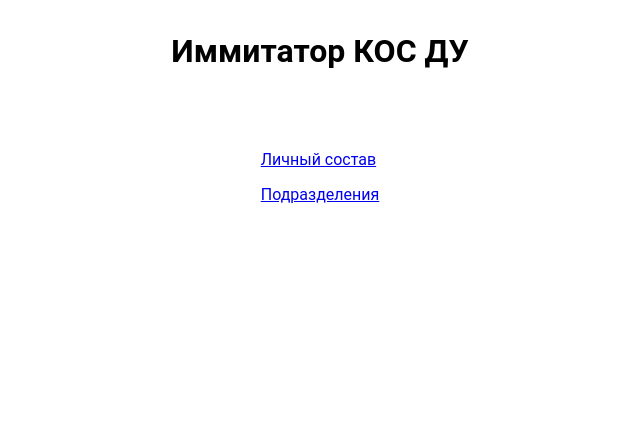
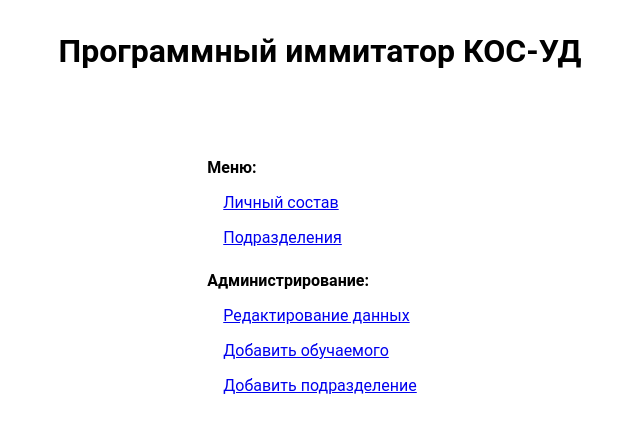
Before and after one commit to alexmitroff/kos_imitator, a Django app: page / in a window 1280 px wide. Shown: the top 433 px of the page, without its empty margins (320-960 px from the left). Run offline with Django 3.2, Linux system fonts and the light colour scheme.

Commit message:
Update index page

```diff
--- a/exercises/views.py
+++ b/exercises/views.py
@@ -40,4 +40,4 @@ class ImportRequest(ImportBase):
 
 class Index(ImportBase):
     template = 'index.html'
-    page_title = 'Иммитатор КОС ДУ'
+    page_title = 'Программный иммитатор КОС-УД'
--- a/templates/index.html
+++ b/templates/index.html
@@ -2,10 +2,13 @@
 
 {% block main %}
 <ul>
-<!--    <p><b>Страницы:</b></p>-->
+    <p><b>Меню:</b></p>
     <li><a href="{% url 'users:list' %}">Личный состав</a></li>
     <li><a href="{% url 'users:groups' %}">Подразделения</a></li>
-<!--    <p><b>API:</b></p>-->
+    <p><b>Администрирование:</b></p>
+    <li><a href="/moodle/">Редактирование данных</a></li>
+    <li><a href="/moodle/auth/user/add/">Добавить обучаемого</a></li>
+    <li><a href="/moodle/users/studygroup/add/">Добавить подразделение</a></li>
 <!--    <li><a href="{% url 'export' %}">{% url 'export' %}</a></li>-->
 <!--    <li><a href="{% url 'import' %}">{% url 'import' %}</a></li>-->
 <!--    <p><b>Запрос данных у Header</b></p>-->
```
